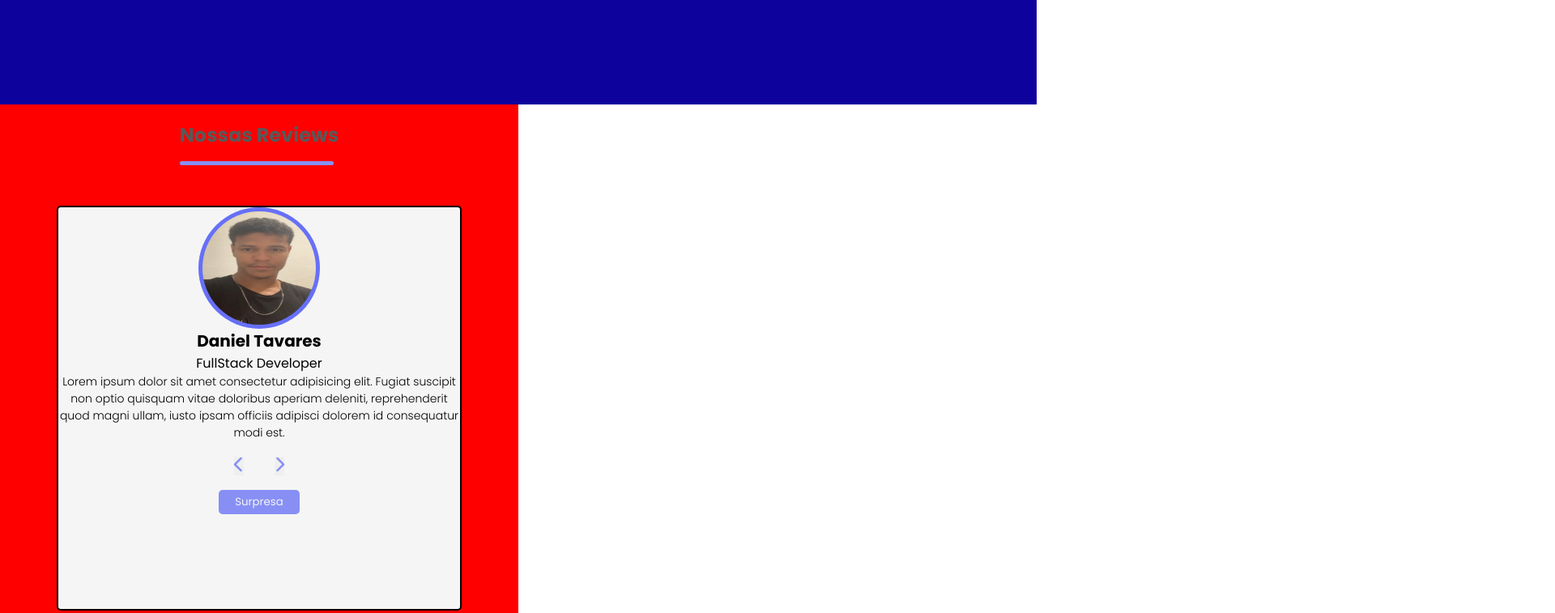
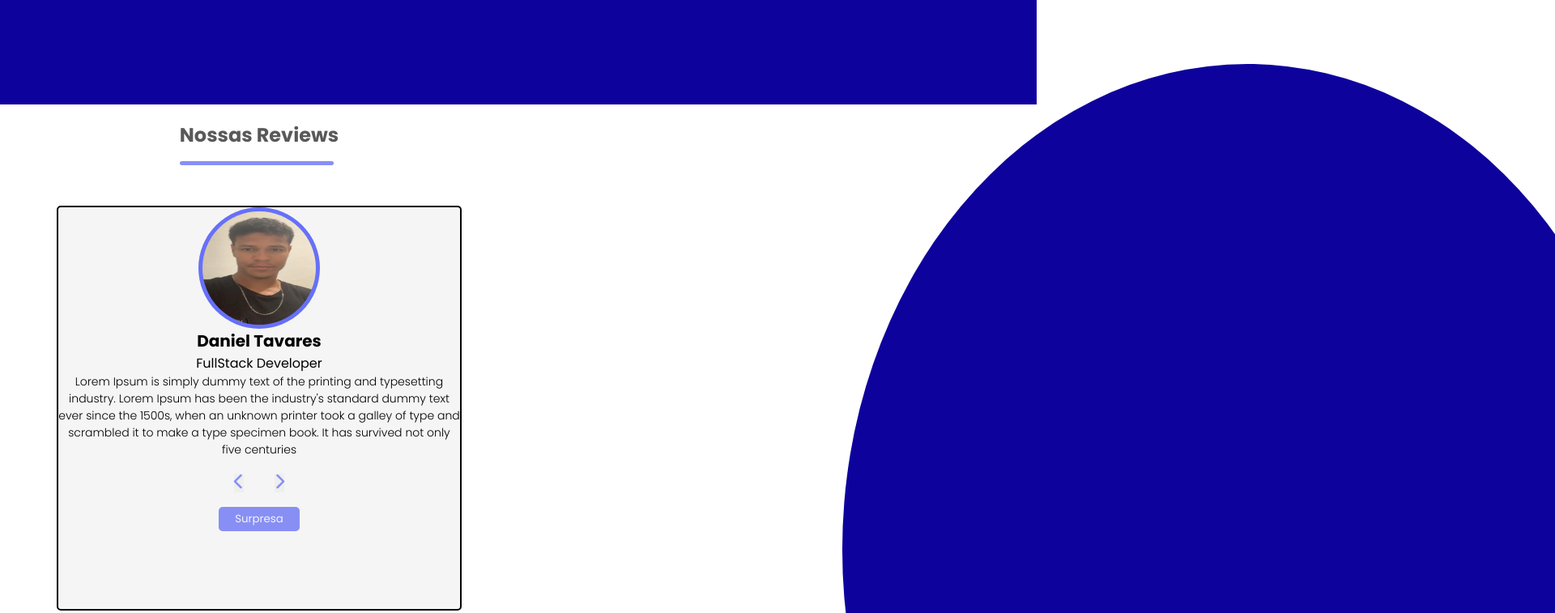
Before and after one commit to Daniel-Tavares-de-Lima/Coders-Criativos, a plain HTML site: page index.html in a window 1280 px wide. Shown: the part 1811-2568 px from the top of the page at 81% size, 1920 px wide, since content can reach past the window. Drawn offline with Linux system fonts and the light colour scheme.

Commit message:
Adição das funções de controles das reviews

```diff
--- a/script.js
+++ b/script.js
@@ -49,3 +49,61 @@ setInterval(sliderProximo, 3000)
 
 
 //-----REVIEWS
+
+const reviews = [
+    {
+        id: 1,
+        nome: "Daniel Tavares",
+        job: "FullStack Developer",
+        img: "./Imagens/Section-Main3/perfil.jpg",
+        texto: "Lorem Ipsum is simply dummy text of the printing and typesetting industry. Lorem Ipsum has been the industry's standard dummy text ever since the 1500s, when an unknown printer took a galley of type and scrambled it to make a type specimen book. It has survived not only five centuries",
+    },
+    {
+        id: 2,
+        nome: "João Pedro",
+        job: "Analista de Projetos",
+        img: "./Imagens/Section-Main3/Perfil2.png",
+        texto: "Lorem Ipsum is simply dummy text of the printing and typesetting industry. Lorem Ipsum has been the industry's standard dummy text ever since the 1500s, when an unknown printer took a galley of type and scrambled it to make a type specimen book. It has survived not only five centuries",
+    },
+    {
+        id: 3,
+        nome: "Carlos Jonathan",
+        job: "Analista de Projetos",
+        img: "./Imagens/Section-Main3/Perfil3.png",
+        texto: "Lorem Ipsum is simply dummy text of the printing and typesetting industry. Lorem Ipsum has been the industry's standard dummy text ever since the 1500s, when an unknown printer took a galley of type and scrambled it to make a type specimen book. It has survived not only five centuries",
+    }
+
+]
+
+const img2 = document.getElementById("person-img")
+const autor = document.getElementById("autor")
+const job = document.getElementById("ocupacao")
+const info = document.getElementById("info")
+
+const prevBtn = document.querySelector(".prev-btn")
+const nextBtn = document.querySelector(".next-btn")
+const randomBtn = document.querySelector(".random-btn")
+
+//-- Começar a setar os itens
+let contagem = 0
+
+//-----Carregar inicialização do item
+window.addEventListener("DOMContentLoaded", function(){
+    mostrarPessoa()
+})
+
+function mostrarPessoa(){
+    const item = reviews[contagem]
+    img2.src = item.img
+    autor.textContent = item.nome
+    job.textContent = item.job
+    info.textContent = item.texto
+}
+
+nextBtn.addEventListener("click", function(){
+    contagem++
+    if(contagem > reviews.length - 1){
+        contagem = 0
+    }
+    showPerson()
+})
--- a/styles.css
+++ b/styles.css
@@ -12,6 +12,10 @@
     --cor-primaria: #044fd9;
 }
 
+body{
+
+    overflow-x: hidden;
+}
 /*-----------------------HEADER-----*/
 
 
@@ -120,6 +124,7 @@ main{
     /* height: 100vh; */
     display: flex;
     justify-content: center;
+
 
 }
 
@@ -502,7 +507,6 @@ section{
  .engloba{
     width: 50%;
     height: 700px;
-    background-color: red;
     display: flex;
     flex-direction: column;
     align-items: center;
@@ -620,7 +624,7 @@ section{
 /*-----------MAIN 4 DIREITA--------------*/
 
 
-/* .engloba-Direita{
+.engloba-Direita{
     width: 50%;
     height: 700px;
     display: flex;
@@ -629,11 +633,14 @@ section{
 }
 
 .engloba-Direita .circulo{
-    width: 800px;
-    height: 800px;
+    width: 1000px;
+    height: 1200px;
     background-color: #0e029c;
     border-radius: 50%;
     position: absolute;
     left: 400px;
-    bottom: 10px;
-} */
+    bottom: 0px;
+    top: -50px;
+    z-index: -1;
+
+}
```
Also changed, not shown: Imagens/Section-Main3/Perfil2.png (added), Imagens/Section-Main3/Perfil3.png (added), index.html (line endings or trailing spaces).
